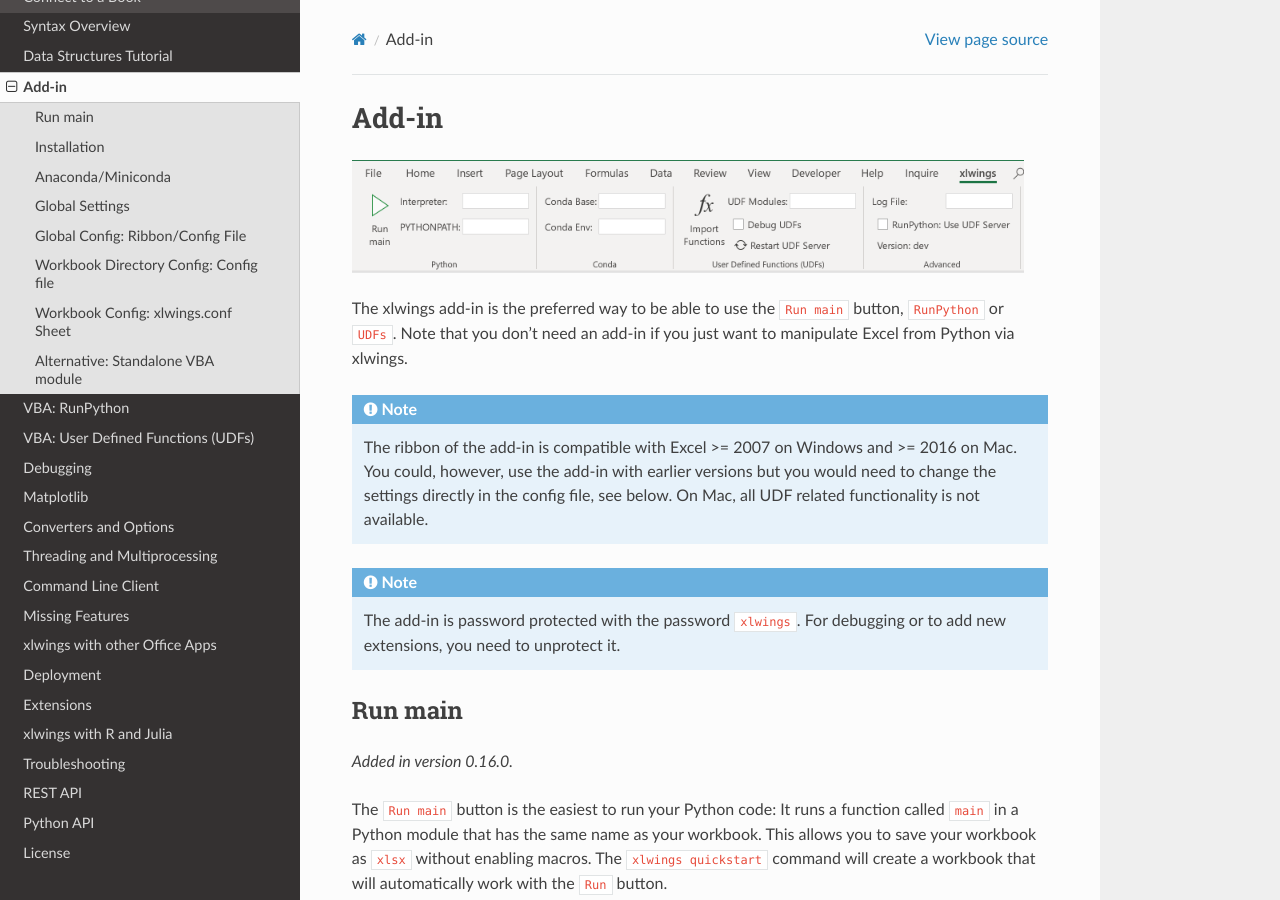
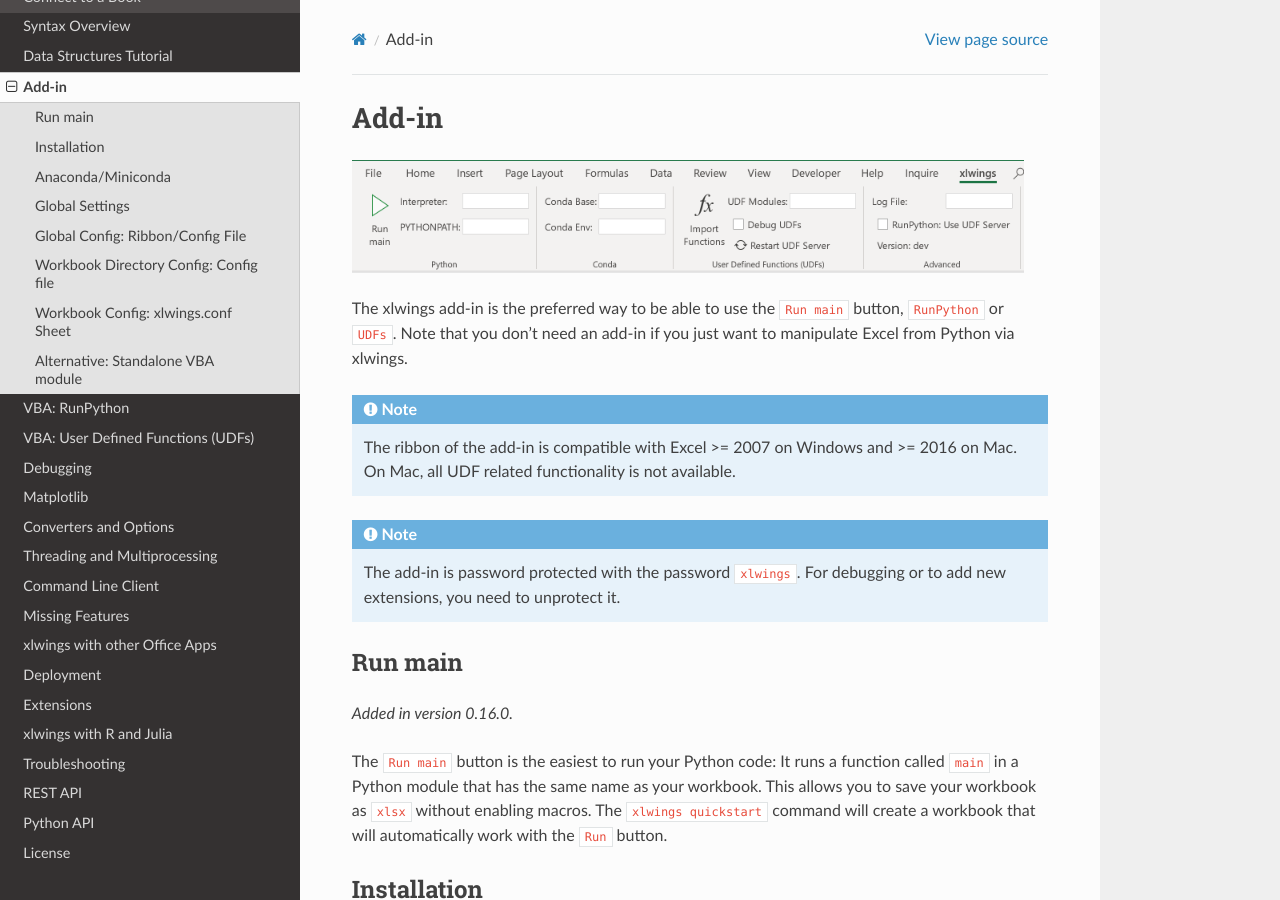
Before and after one commit to xlwings/xlwings, a Sphinx documentation site: the page built from docs/addin.rst, in a window 1280 px wide and 900 px high. Built offline with Sphinx 7.4.7 and the Read the Docs theme 2.0.0, drawn with Linux system fonts in a browser that asks for light colours.

Commit message:
drop Mac Excel 2011 support in add-in

```diff
--- a/docs/addin.rst
+++ b/docs/addin.rst
@@ -9,8 +9,7 @@
 The xlwings add-in is the preferred way to be able to use the ``Run main`` button, ``RunPython`` or ``UDFs``.
 Note that you don't need an add-in if you just want to manipulate Excel from Python via xlwings.
 
-.. note:: The ribbon of the add-in is compatible with Excel >= 2007 on Windows and >= 2016 on Mac. You could, however,
-  use the add-in with earlier versions but you would need to change the settings directly in the config file, see below.
+.. note:: The ribbon of the add-in is compatible with Excel >= 2007 on Windows and >= 2016 on Mac.
   On Mac, all UDF related functionality is not available.
 
 .. note:: The add-in is password protected with the password ``xlwings``. For debugging or to add new extensions, you need
```
Also changed, not shown: 1 other file.
